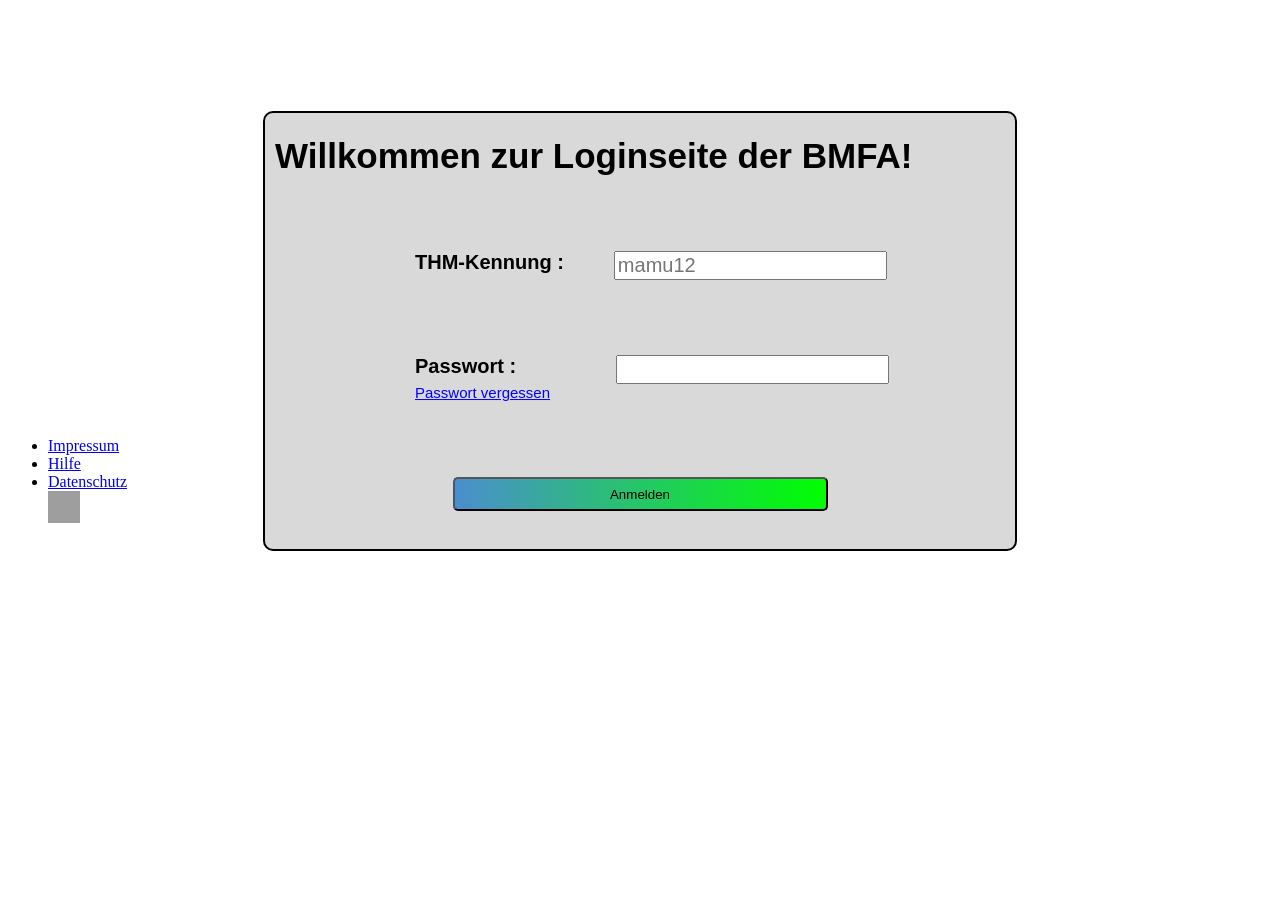
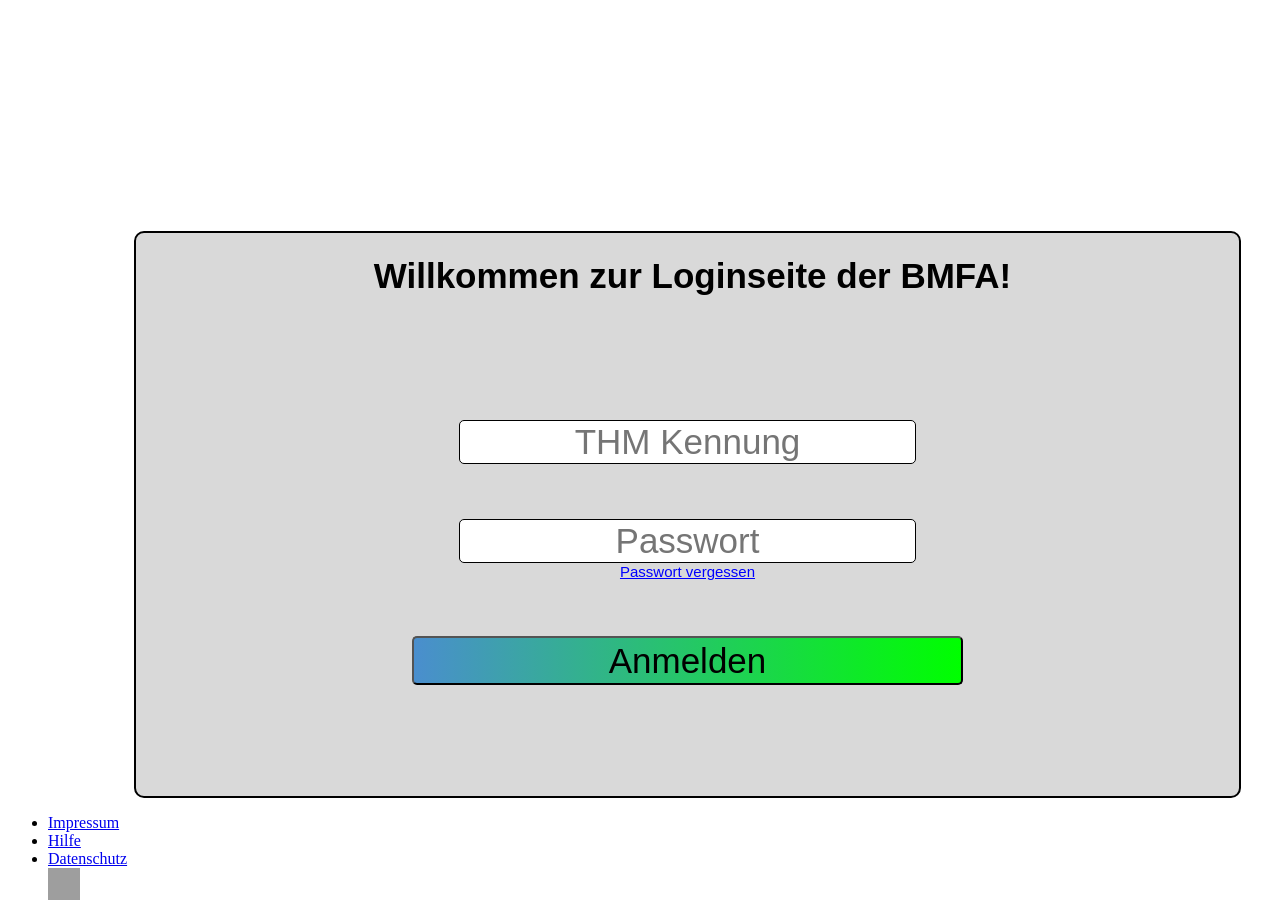
Before and after one commit to ch0sn/Web-App-Uni-Projekt_08, a PHP site: page /Loginseite.html in a window 1280 px wide. Shown: the part 106-1026 px from the top of the page. Before the commit the page ends 657 px from the top, so only its background shows below. Run offline with PHP 8.4, Linux system fonts and the light colour scheme; grey boxes are pictures that could not be loaded.

Commit message:
loginseite update

```diff
--- a/Loginseite/Loginseite.html
+++ b/Loginseite/Loginseite.html
@@ -27,21 +27,24 @@
 
         <!-- Logindateneingabe -->
         <div class="username">
-            <b>THM-Kennung :</b>
-            <input type="text" class="username_tf" name="name" placeholder="mamu12" />
+            <!-- <b id= "kennungText">THM-Kennung: </b> -->
+            <input type="text" class="username_tf" name="name" placeholder="THM Kennung" />
         </div>
 
 
 
         <div class="passwort">
-            <b>Passwort :</b>
-            <input type="password" class="password_tf" name="password" required />
+            <!-- <b id= "passwortText">Passwort: </b> -->
+            <input type="password" class="password_tf" name="password" required placeholder="Passwort" />
         </div>
 
 
         <!-- Weiterleitung, falls Passwort vergessen. -->
-        <a href="https://www.thm.de/its/campusnetz/benutzerkonto/passwort-vergessen.html" class="forgot_passwort"
-            style="color:blue;" target="_blank">Passwort vergessen</a>
+        <div>
+            <a href="https://www.thm.de/its/campusnetz/benutzerkonto/passwort-vergessen.html" class="forgot_passwort"
+                style="color:blue;" target="_blank">Passwort vergessen
+            </a>
+        </div>
 
         <input type="submit" value="Anmelden" />
 
--- a/Loginseite/Loginseite_Style.css
+++ b/Loginseite/Loginseite_Style.css
@@ -1,14 +1,16 @@
 .login {
 
   position: relative;
-  top: 350px;
-  width: 750px;
+  margin-top: 250px;
+
   border-radius: 10px;
   background-color: rgb(217, 217, 217);
   font-family: 'Orbitron', sans-serif;
   border: 2px solid rgb(0, 0, 0);
-  left: 50%;
-  transform: translate(-50%, -50%);
+  margin-left: 10%;
+  margin-right: calc(10% - 95px);
+
+  text-align: center;
 
 }
 
@@ -32,45 +34,57 @@
   font-size: 15px;
 }
 
-.username {
+/* .username {
   display: flex;
   gap: 50px;
   margin-top: 10%;
   margin-left: 20%;
   font-size: 20px;
+} */
+
+.username_tf {
+
+  position: relative;
+  font-size: 35px;
+  text-align: center;
+  margin-top: 100px;
+  border-radius: 5px;
+  border: 1px solid rgb(0, 0, 0);
+
 }
 
-.username_tf {
-  color: black;
-  font-size: 20px;
-}
-
-.passwort {
+/* .passwort {
   display: flex;
   gap: 100px;
   margin-top: 10%;
   margin-left: 20%;
   font-size: 20px;
-}
+} */
 
 .password_tf {
-  color: black;
-  font-size: 20px;
+  position: relative;
+  margin-top: 55px;
+  font-size: 35px;
+  text-align: center;
+
+  margin-top: 55px;
+  border-radius: 5px;
+  border: 1px solid rgb(0, 0, 0);
 }
 
 .forgot_passwort {
 
-  margin-left: 20%;
 
 }
 
 input[type=submit] {
   background-image: linear-gradient(to right, rgb(74, 142, 206), rgb(0, 255, 0));
   width: 50%;
-  padding: 1%;
-  margin-left: 25%;
-  margin-bottom: 5%;
-  margin-top: 10%;
+  padding: 0.25%;
+  font-size: 35px;
+
+  margin-top: 5%;
+  margin-bottom: 10%;
   font-family: 'Orbitron', sans-serif;
   cursor: pointer;
   border-radius: 5px;
```
